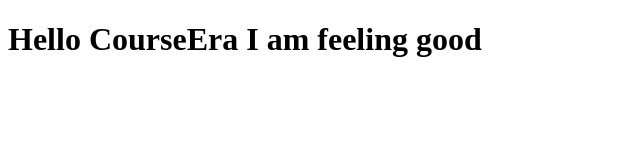
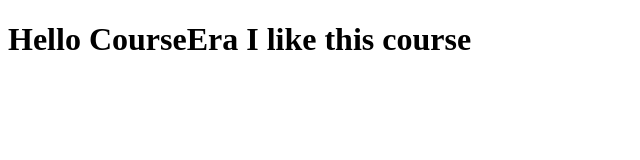
Before and after one commit to tjtanvir666/CourseEra-test, a plain HTML site: page site/index.html in a window 1280 px wide. Shown: the whole page, without its empty margins (0-640 px from the left). Drawn offline with Linux system fonts and the light colour scheme.

Commit message:
adding a new read me file

```diff
--- a/site/index.html
+++ b/site/index.html
@@ -4,6 +4,6 @@
 	<title>Hello CourseEra</title>
 </head>
 <body>
-	<H1>Hello CourseEra I am feeling good </H1>
+	<H1>Hello CourseEra I like this course </H1>
 </body>
 </html>
```
Also changed, not shown: read me.txt (added).
